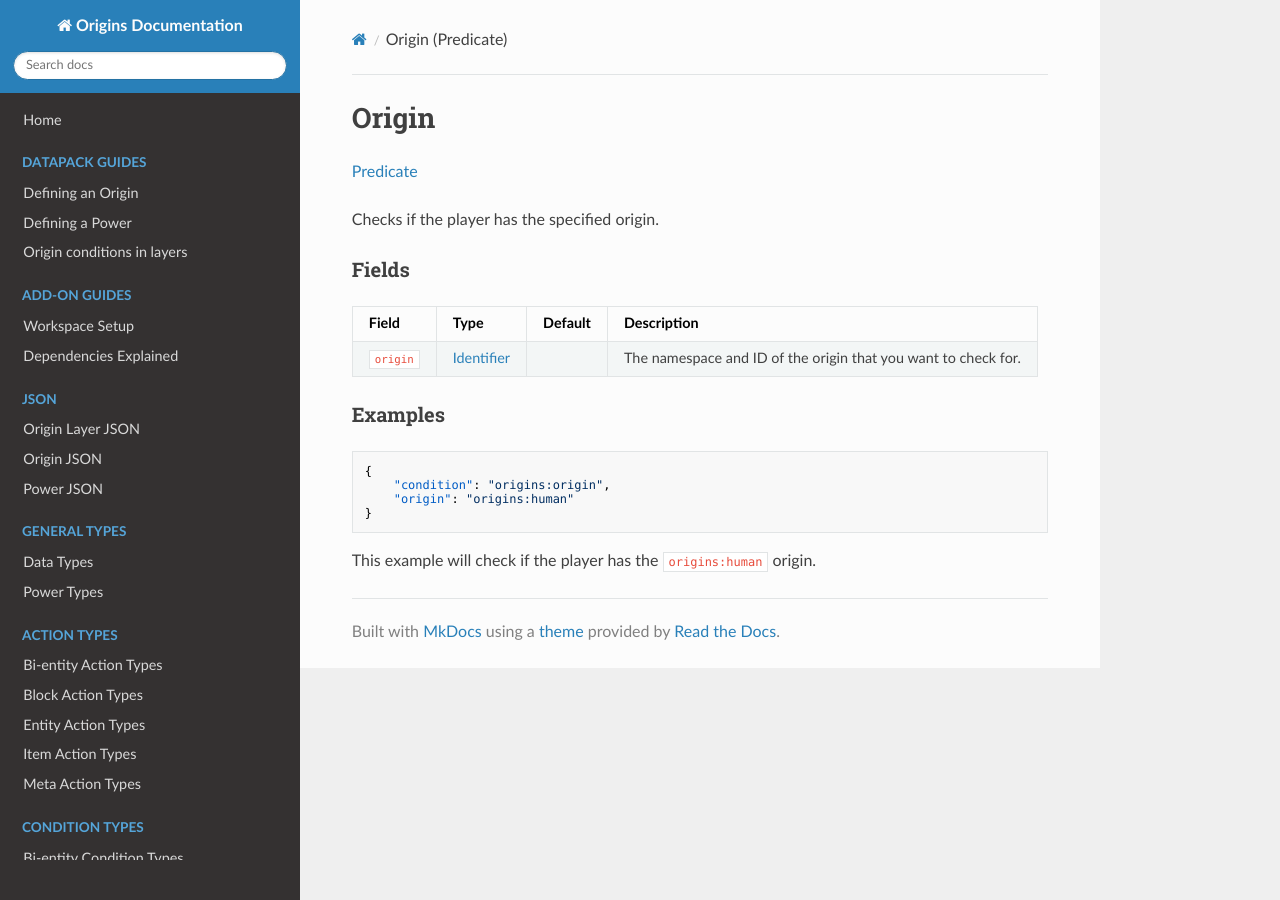
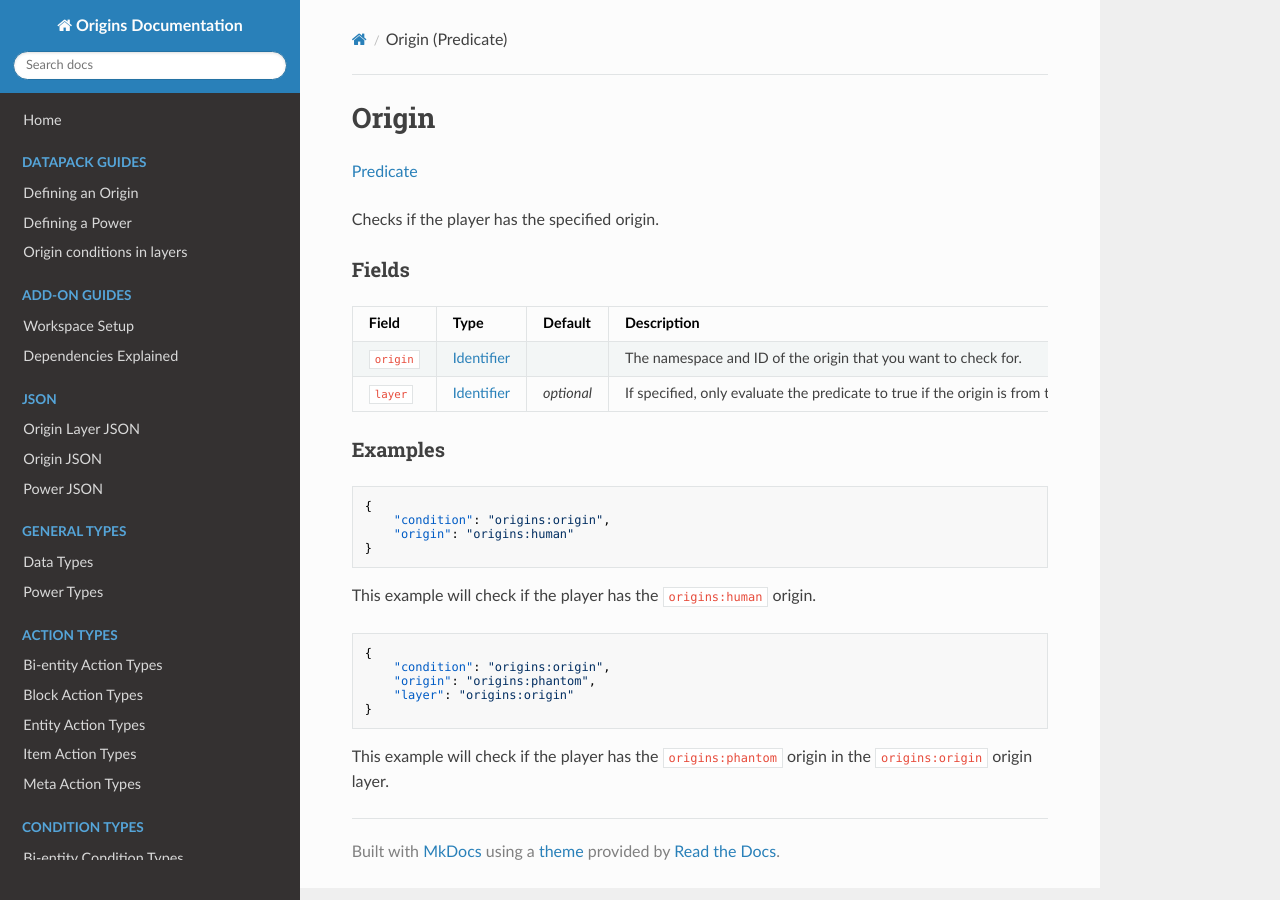
Before and after one commit to apace100/origins-docs, an MkDocs documentation site: the page built from docs/misc/predicates/origin.md, in a window 1280 px wide. Built offline with MkDocs 1.6.1, drawn with Linux system fonts in a browser that asks for light colours; nearby versions of some CDN libraries.

Commit message:
Updated `origin.md` (Predicates) * Added the `layer` field

````diff
--- a/docs/misc/predicates/origin.md
+++ b/docs/misc/predicates/origin.md
@@ -3,7 +3,7 @@ title: Origin (Predicate)
 date: 2021-12-01
 ---
 
-#   Origin
+# Origin
 
 [Predicate](../predicates.md)
 
@@ -15,6 +15,7 @@ Checks if the player has the specified origin.
 Field | Type | Default | Description
 ------|------|---------|------------
 `origin` | [Identifier](../../types/data_types/identifier.md) | | The namespace and ID of the origin that you want to check for.
+`layer` | [Identifier](../../types/data_types/identifier.md) | _optional_ | If specified, only evaluate the predicate to true if the origin is from the specified origin layer.
 
 
 ### Examples
@@ -27,3 +28,14 @@ Field | Type | Default | Description
 ```
 
 This example will check if the player has the `origins:human` origin.
+<br>
+
+```json
+{
+    "condition": "origins:origin",
+    "origin": "origins:phantom",
+    "layer": "origins:origin"
+}
+```
+
+This example will check if the player has the `origins:phantom` origin in the `origins:origin` origin layer.
````
